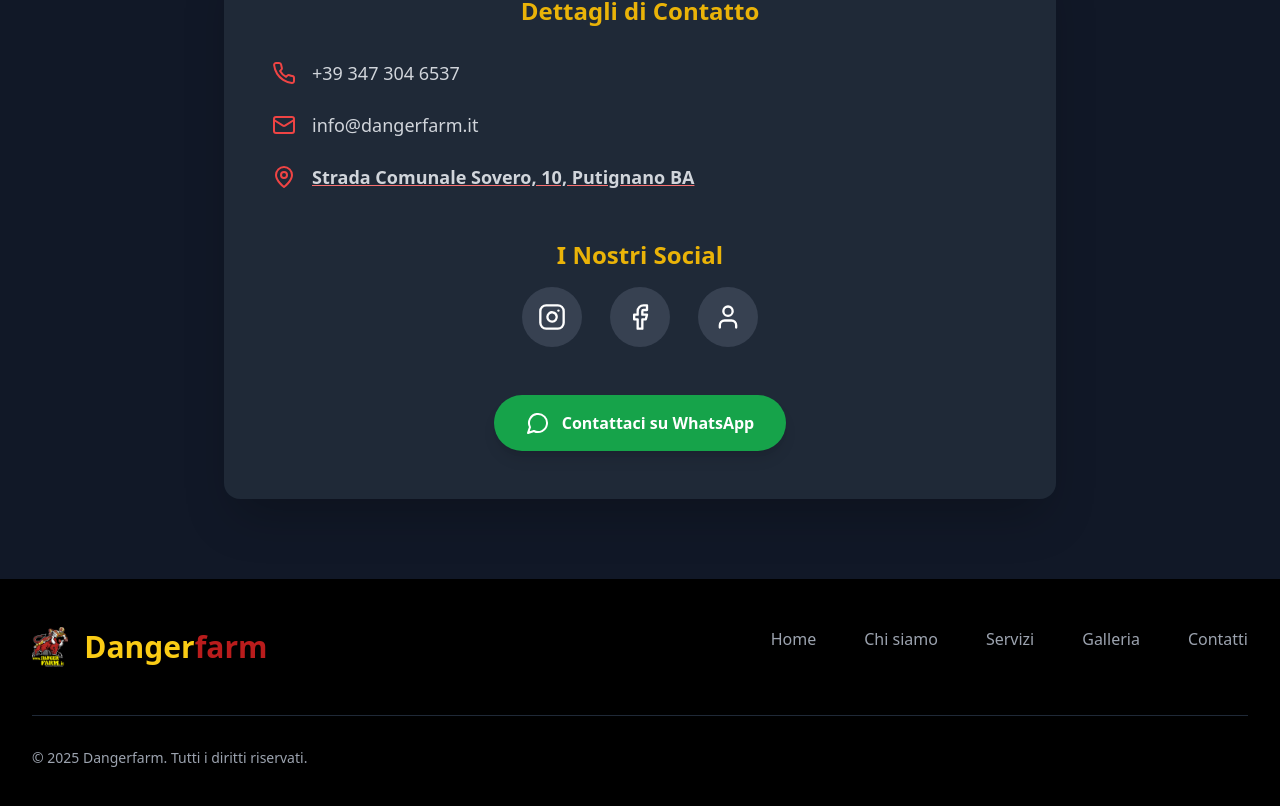
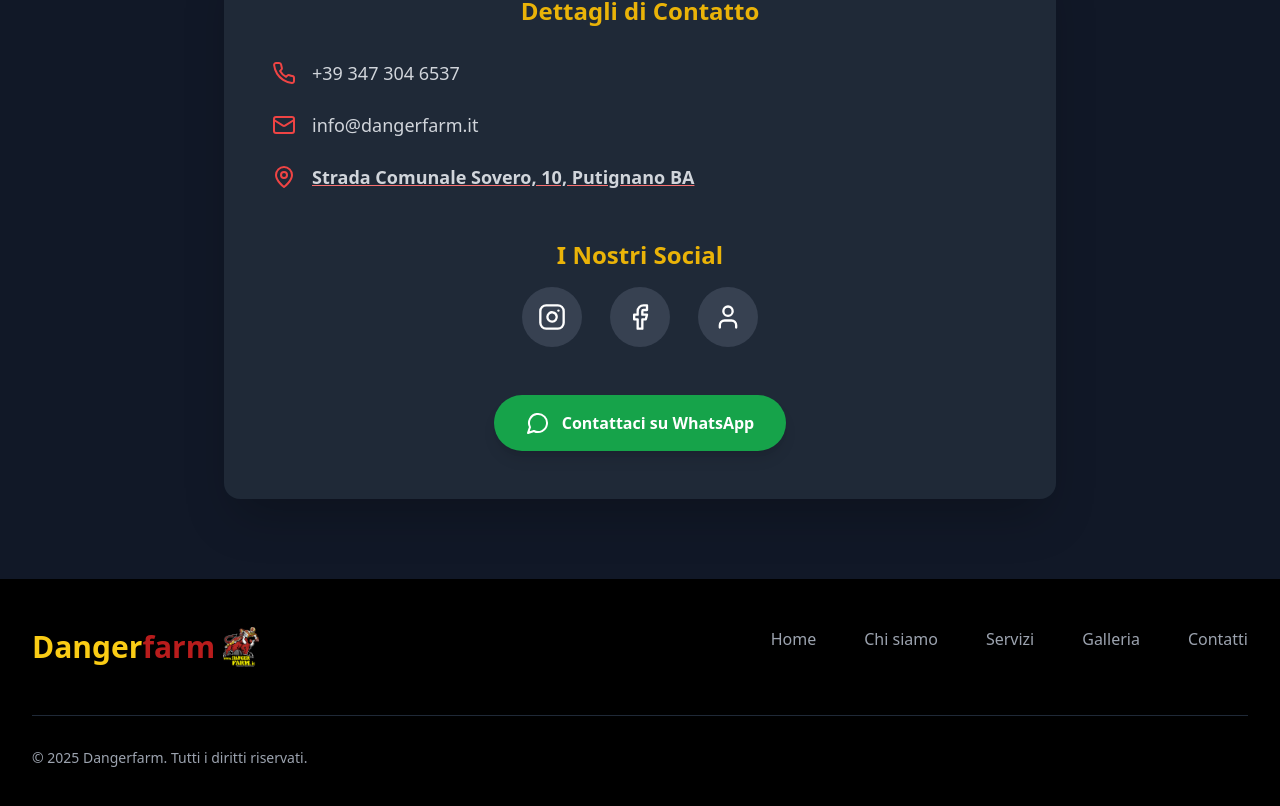
Before and after one commit to zughizughizu-cloud/dangerfarm, a React (Vite) app: page / in a window 1280 px wide. Shown: the part 3091-3897 px from the top of the page. Built offline with nearby package versions, Linux system fonts and the light colour scheme.

Commit message:
final i hope

```diff
--- a/src/App.tsx
+++ b/src/App.tsx
@@ -433,15 +433,15 @@
         <div className="max-w-7xl mx-auto px-4 sm:px-6 lg:px-8">
           <div className="flex flex-col lg:flex-row lg:justify-between lg:items-start gap-8">
             {/* Logo Section */}
-            <div className="flex flex-col lg:flex-row lg:items-center gap-4">
+            <div className="flex items-center gap-2">
+              <div className="text-2xl sm:text-3xl font-black text-yellow-400 whitespace-nowrap">
+                Danger<span className="text-red-700">farm</span>
+              </div>
               <img
                 src="/logo.jpg"
                 alt="Dangerfarm Logo"
-                className="h-10 w-auto"
+                className="h-10 object-contain"
               />
-              <div className="text-2xl sm:text-3xl font-black text-yellow-400 whitespace-nowrap">
-                Danger<span className="text-red-700">farm</span>
-              </div>
             </div>
 
             {/* Navigation Links */}
```
